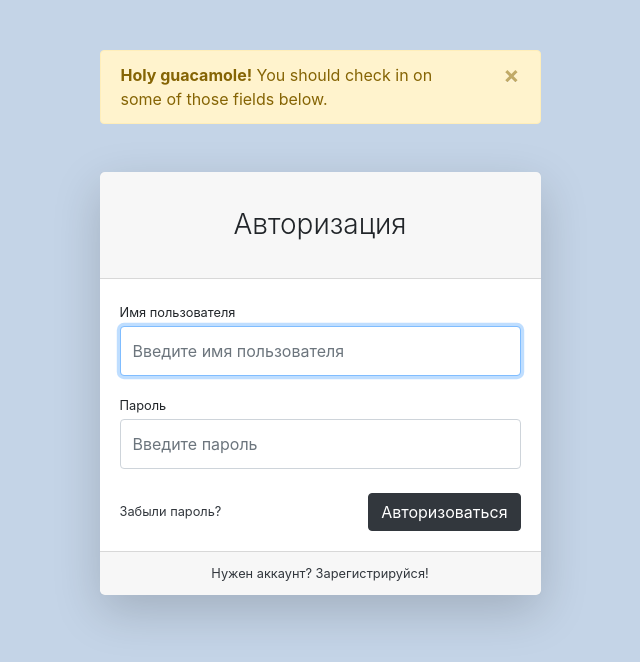
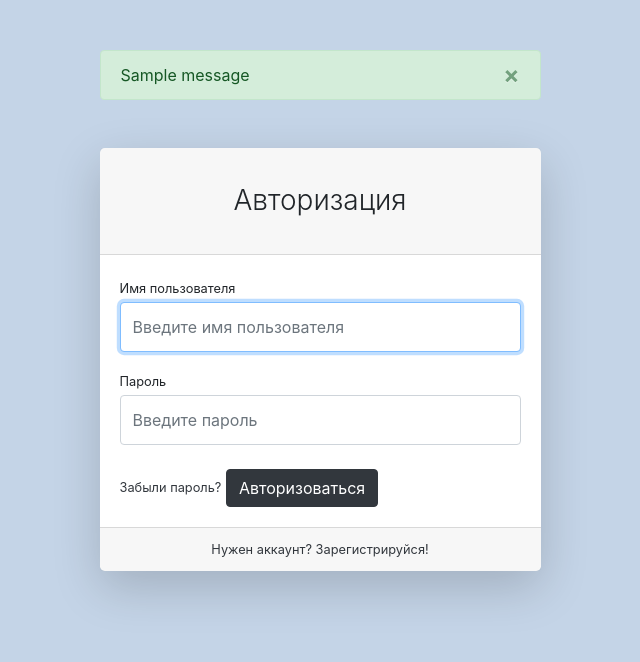
Before and after one commit to sergey200519/geekshop-server2, a Django app: page /user/login/ in a window 1280 px wide. Shown: the top 662 px of the page, without its empty margins (320-960 px from the left). Run offline with Django 4.2, Linux system fonts and the light colour scheme; tables that the repository leaves empty hold one stand-in row (values such as "Sample post"); one stand-in notice (Sample message) is shown; some libraries are stand-ins or nearby versions.

Commit message:
messages

```diff
--- a/geekshop/authapp/templates/authapp/login.html
+++ b/geekshop/authapp/templates/authapp/login.html
@@ -1,12 +1,26 @@
 {% extends "authapp/base.html" %}
 {% block content %}
 <div class="col-lg-5">
-    <div class="alert alert-warning alert-dismissible fade show" role="alert" style="margin-top: 50px;">
-      <strong>Holy guacamole!</strong> You should check in on some of those fields below.
+
+  {% if form.non_field_errors or messages %}
+
+  <div class="alert {% if messages %} alert-success {% else %} alert-warning {% endif %} alert-dismissible fade show" role="alert" style="margin-top: 50px;">
+    {% if messages %}
+      {% for message in messages %}
+        {{ message }}
+      {% endfor %}
+    {% else %}
+      {% for error in form.non_field_errors %}
+        {{ error }}
+      {% endfor %}
+    {% endif %}
     <button type="button" class="close" data-dismiss="alert" aria-label="Close">
       <span aria-hidden="true">&times;</span>
     </button>
   </div>
+
+  {% endif %}
+
   <div class="card shadow-lg border-0 rounded-lg mt-5">
     <div class="card-header">
       <h3 class="text-center font-weight-light my-4">Авторизация</h3>
@@ -23,7 +37,7 @@
           {{ form.password }}
         </div>
         <!-- {{ form.as_p }} -->
-          <div class="form-group d-flex align-items-center justify-content-between mt-4 mb-0">
+        <div class="form-group d-f lex align-items-center justify-content-between mt-4 mb-0">
           <a class="small" href="#">Забыли пароль?</a>
           <input class="btn btn-primary" type="submit" value="Авторизоваться">
         </div>
--- a/geekshop/authapp/views.py
+++ b/geekshop/authapp/views.py
@@ -1,8 +1,10 @@
 from django.shortcuts import render
 from authapp.forms import UserLoginForm, UserRegisterForm
-from django.contrib import auth
+from django.contrib import auth, messages
+# from django.contrib import auth, messages
 from django.http import HttpResponseRedirect
 from django.urls import reverse
+# from django.contrib.messages import middleware
 
 # Create your views here.
 
@@ -16,10 +18,6 @@ def login(request):
             if user.is_active:
                 auth.login(request, user)
                 return HttpResponseRedirect(reverse('index'))
-            else:
-                print("bla bla")
-        else:
-            print(form.errors)
     else:
         form = UserLoginForm()
 
@@ -38,6 +36,7 @@ def register(request):
         form = UserRegisterForm(data=request.POST)
         if form.is_valid():
             form.save()
+            messages.success(request, "Вы успешно зарегистрировалилсь")
             return HttpResponseRedirect(reverse('authapp:login'))
         else:
             print(form.errors)
--- a/geekshop/geekshop/settings.py
+++ b/geekshop/geekshop/settings.py
@@ -106,7 +106,7 @@ AUTH_PASSWORD_VALIDATORS = [
 # Internationalization
 # https://docs.djangoproject.com/en/4.0/topics/i18n/
 
-LANGUAGE_CODE = 'en-us'
+LANGUAGE_CODE = 'ru-ru'
 
 TIME_ZONE = 'UTC'
 
```
Also changed, not shown: geekshop/authapp/templates/authapp/register.html (+11 -1 lines), geekshop/db.sqlite3, 1 other file. Lines whose indentation alone changed are shown as unchanged.
